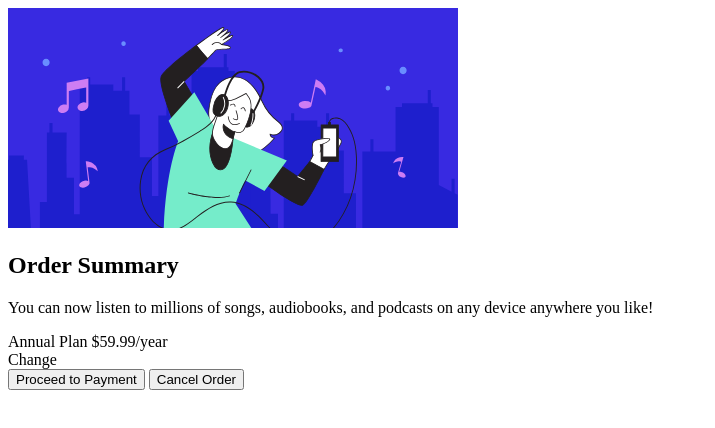
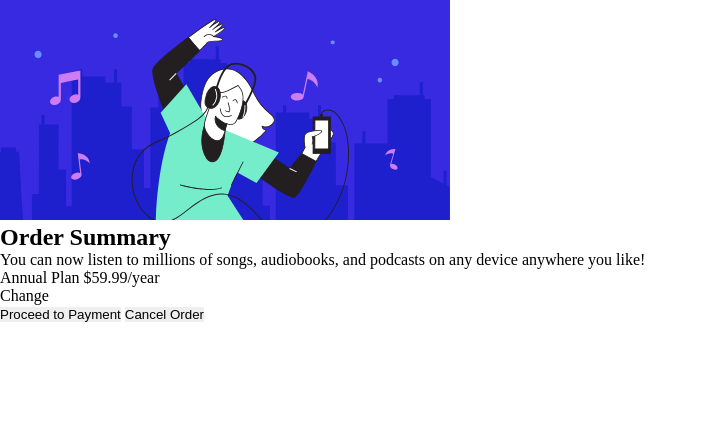
Before and after one commit to jfan-dev/order-summary-component-main, a plain HTML site: page index.html in a window 1280 px wide. Shown: the whole page, without its empty margins (0-715 px from the left). Drawn offline with Linux system fonts and the light colour scheme.

Commit message:
add css reset

```diff
--- a/styles.css
+++ b/styles.css
@@ -1 +1,9 @@
 @import url('https://fonts.googleapis.com/css2?family=Red+Hat+Display:wght@500;700;900&display=swap');
+
+/* CSS reset */
+* {
+padding: 0;
+border: 0;
+margin: 0;
+box-sizing: border-box;
+}
```
